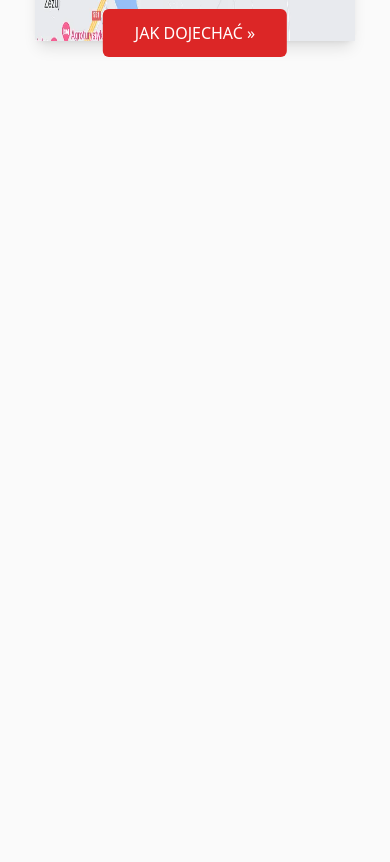
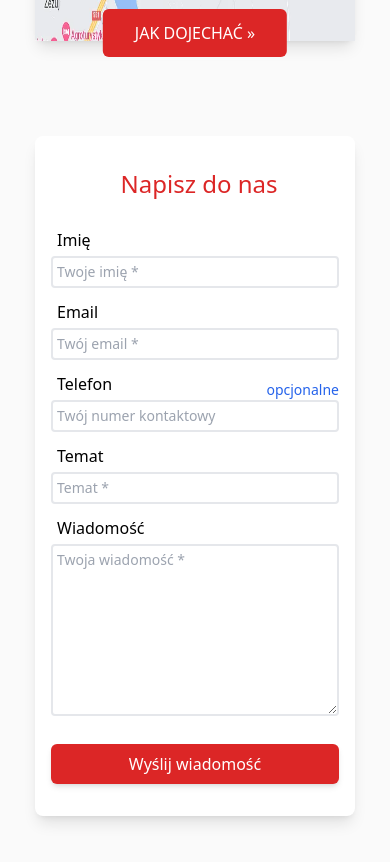
Before and after one commit to parapety-anmar/anmar-strona, a Next.js app: page / in a window 390 px wide. Shown: the part 3060-3922 px from the top of the page. Before the commit the page ends 3176 px from the top, so only its background shows below. Built offline with nearby package versions, Linux system fonts and the light colour scheme.

Commit message:
Add GetInTouch component

```diff
--- /dev/null
+++ b/components/GetInTouch.js
@@ -0,0 +1,51 @@
+export default function GetInTouch() {
+  return (
+    <>
+      <section className="max-w-xs md:max-w-2xl lg:max-w-6xl mx-auto flex flex-col items-center justify-between bg-white rounded-lg p-2 shadow-lg w-96 py-8 mt-5">
+        <h2 className="ml-2 text-2xl text-red-600">Napisz do nas</h2>
+
+        <form className="mt-7 flex flex-col gap-y-3"
+          name="contact"
+          method="POST"
+          data-netlify="true"
+          netlify-honeypot="bot-field"
+          onSubmit="submit">
+
+          <input type="hidden" name="form-name" value="contact" />
+          <div hidden>
+            <input name="bot-field" />
+          </div>
+
+          <div className="flex flex-col gap-y-1 ">
+            <label htmlFor="name" className="ml-1.5">Imię</label >
+            <input type="text" name="name" id="name" placeholder="Twoje imię *" required className="border-2 p-1 rounded border-gray-200 text-sm" />
+          </div>
+
+          <div className="flex flex-col gap-y-1 ">
+            <label htmlFor="email" className="ml-1.5">Email</label>
+            <input type="email" name="email" id="email" placeholder="Twój email *" required className="border-2 p-1 rounded border-gray-200 text-sm" />
+          </div>
+
+          <div className="flex flex-col gap-y-1 relative">
+            <label htmlFor="phone" className="ml-1.5">Telefon</label>
+            <input type="tel" name="phone" id="phone" placeholder="Twój numer kontaktowy" className="border-2 p-1 rounded border-gray-200 text-sm" />
+            <div className="absolute text-sm  text-blue-600 top-2 right-0">opcjonalne</div>
+          </div>
+
+          <div className="flex flex-col gap-y-1 ">
+            <label htmlFor="subject" className="ml-1.5">Temat</label>
+            <input type="text" name="subject" id="subject" placeholder="Temat *" required className="border-2 p-1 rounded border-gray-200 text-sm" />
+          </div>
+
+          <div className="flex flex-col gap-y-1 w-72 ">
+            <label htmlFor="message" className="ml-1.5">Wiadomość</label>
+            <textarea name="message" id="message" cols="30" rows="8" required placeholder="Twoja wiadomość *" className="border-2 p-1 rounded border-gray-200 text-sm"></textarea>
+          </div>
+
+          <button type="submit" className="duration-150 px-4 py-2 bg-red-600 hover:bg-red-700 disabled:bg-red-900 mt-4 text-white rounded-md shadow-md">Wyślij wiadomość</button>
+        </form>
+      </section >
+      <div className="h-[100px]"></div>
+    </>
+  );
+}
--- a/pages/index.js
+++ b/pages/index.js
@@ -4,6 +4,7 @@ import Realizations from "../components/Realizations";
 import Testimonials from "../components/Testimonials";
 import Contact from "../components/Contact";
 import Head from "next/head";
+import GetInTouch from "../components/GetInTouch";
 
 export default function IndexPage() {
   return (
@@ -16,6 +17,7 @@ export default function IndexPage() {
         <Realizations />
         <Testimonials />
         <Contact />
+        <GetInTouch />
       </Layout>
     </>
   );
```
